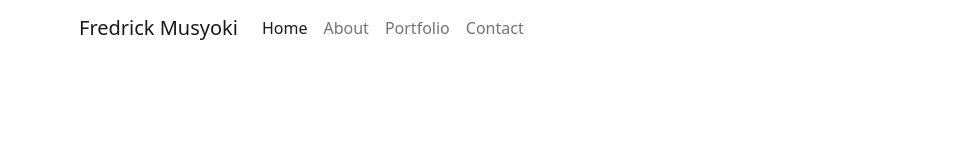
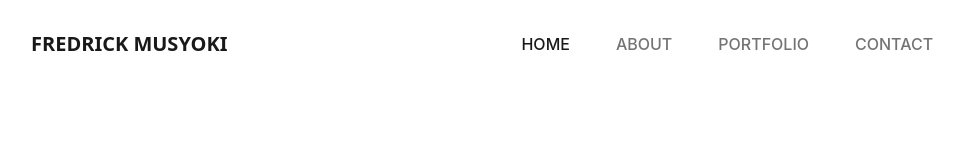
Before and after one commit to FredrickWambua/portfolio, a plain HTML site: page home.html in a window 1280 px wide. Shown: the top 160 px of the page, without its empty margins (189-1153 px from the left). Drawn offline with nearby package versions, Linux system fonts and the light colour scheme.

Commit message:
nodifies navbar styling

```diff
--- a/css/style.css
+++ b/css/style.css
@@ -1,18 +1,39 @@
 body {
-    font-family: poppins;
+    margin: 0;
+    box-sizing: border-box;
+    width: 100%;
+    height: 100%;
 }
 
-.brand-name {
-    color: red;
+.navbar .navbar-brand {
+    /* padding-right: 10rem; */
+}
+.navbar-brand {
+    padding-left: 5rem;
+    padding-right: 15rem;
+    text-transform: uppercase;
     font-weight: bold;
-    font-family: poppins;
-    text-transform: capitalize;
+
 }
 .navbar {
-    width: 60%;
+    width: 80%;
+    margin-right: auto;
     margin-left: auto;
-    margin-right: auto;
+    /* padding-left: 5rem; */
+    padding-right: 30px;
 }
+.nav-item {
+    margin-left: 30px;
+    margin-right: aoto;
+}
+.navbar .nav-item .nav-link {
+    font-family: -apple-system, BlinkMacSystemFont, 'Segoe UI', Roboto, Oxygen, Ubuntu, Cantarell, 'Open Sans', 'Helvetica Neue', sans-serif;
+    text-transform: uppercase;
+    color: black;
+    font-weight: 500;
+    padding: 1.5rem;
+}
+
 .card {
     border: none;
 }
```
